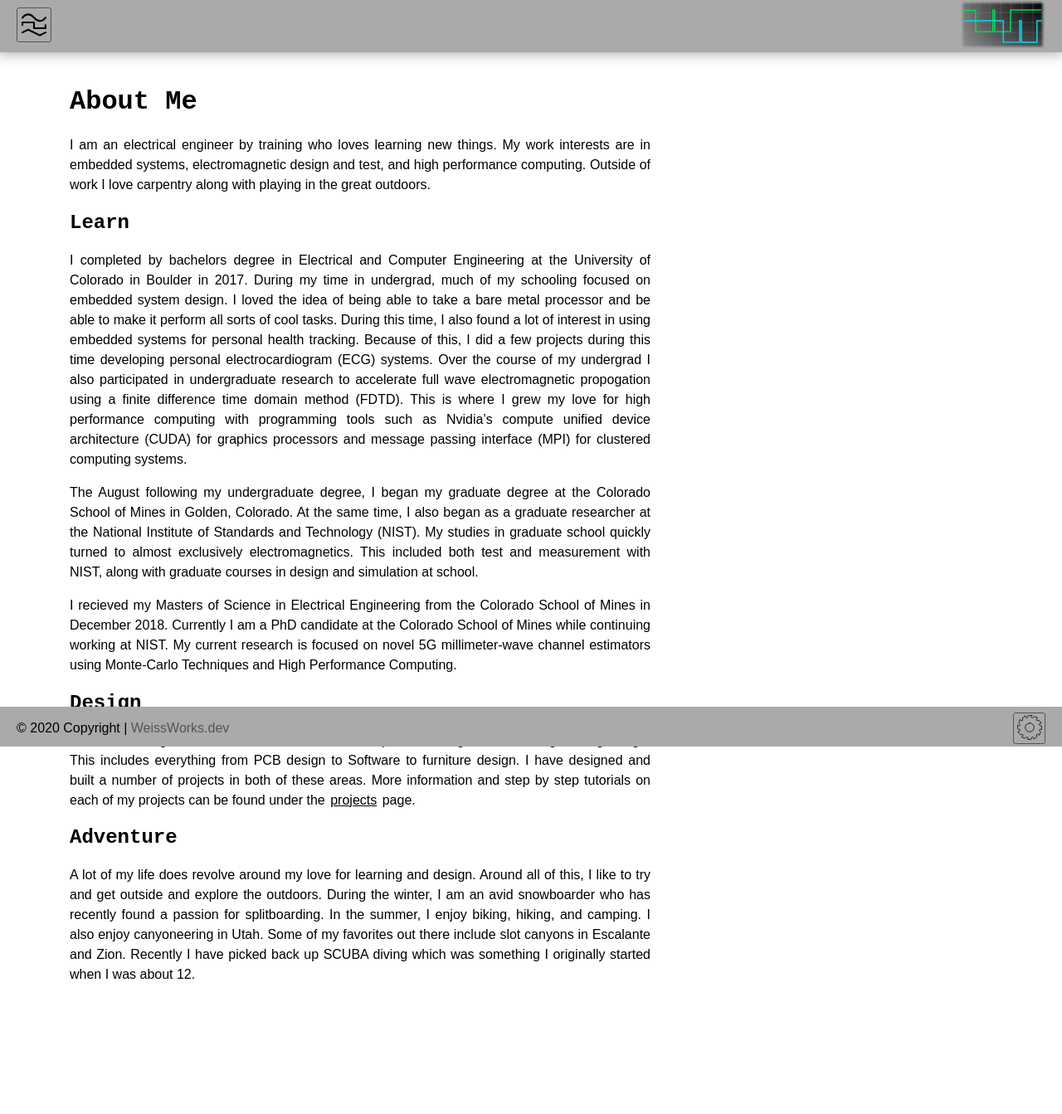
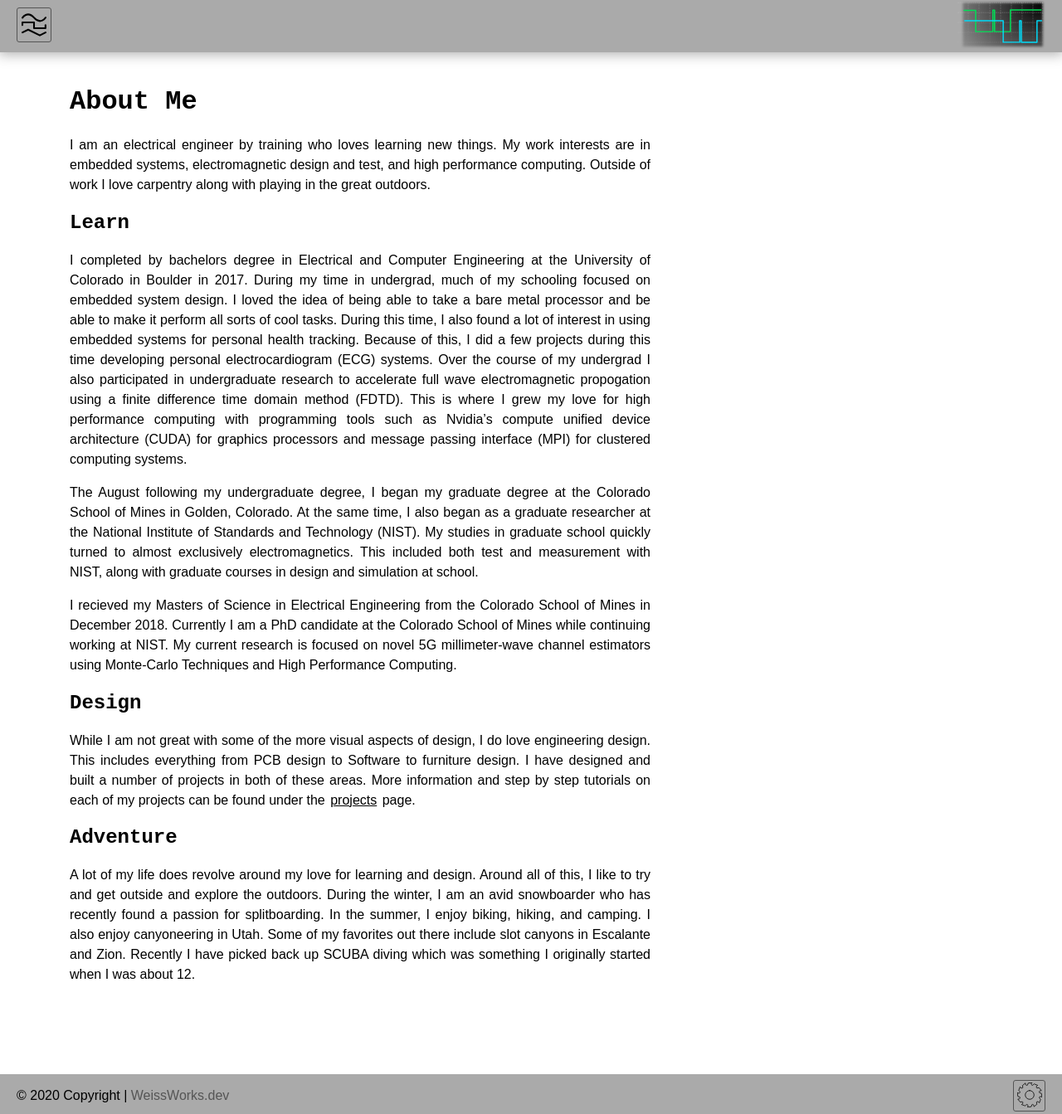
Before and after one commit to Sheekaboom/sheekaboom.github.io, a Jekyll site: the page built from about.md, in a window 1280 px wide. Shown: the whole page at 83% size. Built offline with Jekyll 4.4.1, drawn with Linux system fonts in a browser that asks for light colours; before the commit the page ends 1298 px from its top, so only the background shows below that.

Commit message:
corrected fixed footer and added high contrast theme

```diff
--- a/_includes/footer.html
+++ b/_includes/footer.html
@@ -1,4 +1,4 @@
-<footer id='common_footer'>
+<div id='common_footer'>
 
   <script>
     $(function(){
@@ -65,4 +66,4 @@
     </div>
 
   </div>
-</footer>
+</div>
--- a/_layouts/default.html
+++ b/_layouts/default.html
@@ -33,7 +33,7 @@
 
     <!-- Autofilled footer -->
     <footer>
-      {% include footer.html %}
+    {% include footer.html %}
     </footer>
 
   </body>
--- a/css/base.scss
+++ b/css/base.scss
@@ -4,38 +4,47 @@
 
 :root{
     /* Default fonts */
+
+
+    /* THEME - DEFAULT */
+    /* Colors */
+    --text-color: #000;
+    --text-accent-color: #555;
+    --background-color: #ddd;
+    --background-accent-color: #aaa;
+    --border-color:#aaa;
+    --background-image: None;
+    /* Fonts */
     --text-font: Arial, Helvetica, sans-serif;
     --header-font: "Courier New", Courier, monospace;
 
-    /* Default color scheme */
-    --text-color-default: #000;
-    --text-accent-color-default: #555;
-    --background-color-default: #ddd;
-    --background-accent-color-default: #aaa;
-    --border-color-default:#aaa;
+    /* THEME - DARK */
+    --text-color-dark: #ddd;
+    --text-accent-color-dark: #888;
+    --background-color-dark: #000;
+    --background-accent-color-dark: #555;
+    --border-color-dark:#555;
 
-    /* Light mode mode */
+    /* THEME - LIGHT */
     --text-color-light: #000;
     --text-accent-color-light: #555;
     --background-color-light: #fff;
     --background-accent-color-light: #aaa;
     --border-color-light:#aaa;
 
-    /* Dark mode mode */
-    --text-color-dark: #ddd;
-    --text-accent-color-dark: #888;
-    --background-color-dark: #000;
-    --background-accent-color-dark: #555;
-    --border-color-dark:#555;
+    /* Other themes should be set like:
 
-
-    /* Set to default color mode */
-    --text-color:var(--text-color-default);
-    --text-accent-color: var(--text-accent-color-default);
-    --background-color: var(--background-color-default);
-    --background-accent-color: var(--background-accent-color-default);
-    --border-color:var(--border-color-default);
-
+    :root[data-theme=theme_name] {
+        --text-color: ###;
+        --text-accent-color: ###;
+        --background-color: ###;
+        --background-accent-color: ###;
+        --border-color: ###;
+        --background-image: None;
+        --text-font: Arial, Helvetica, sans-serif;
+        --header-font: "Courier New", Courier, monospace;
+    }
+    */
 }
 
 /* Preferred Media color mode */
@@ -46,6 +55,7 @@
         --background-color: var(--background-color-dark);
         --background-accent-color: var(--background-accent-color-dark);
         --border-color: var(--border-color-dark);
+        --background-image: None;
     }
 }
 
@@ -56,10 +66,11 @@
         --background-color: var(--background-color-light);
         --background-accent-color: var(--background-accent-color-light);
         --border-color: var(--border-color-light);
+        --background-image: None;
     }
 }
 
-/* Allow color mode override */
+/* Here we have themes for overriding */
 :root[data-theme='dark'] {
     --text-color:var(--text-color-dark);
     --text-accent-color: var(--text-accent-color-dark);
@@ -84,17 +95,25 @@
     --border-color: #000099;
 }
 
+:root[data-theme='contrast'] {
+    --text-color:#fff;
+    --text-accent-color: #fae291;
+    --background-color: #030303;
+    --background-accent-color: #030303;
+    --border-color: #5ecace;
+}
+
 html{
-    min-height: 100%;
+    max-width: 100vw;
+    overflow-x:hidden;
 }
 body{
+    min-height: 100vh;
+    position:relative;
     background: var(--background-color);
     color: var(--text-color);
     margin: 0; padding: 0;
     font-family: var(--text-font);
-}
-main{
-    padding:20px;
 }
 /*https://stackoverflow.com/questions/6805482/css3-transition-animation-on-load*/
 @keyframes slideInFromLeft {
@@ -105,15 +124,14 @@
     animation: 1s ease-out 0s 1 slideInFromLeft;
     font-family: var(--header-font);
 }
-/*h1{animation-duration:1.3s}
-h2{animation-duration:1.0s}
-h3{animation-duration:0.7s}
-h4{animation-duration:0.4s}
-h5{animation-duration:0.1s}*/
+
 main{
-    margin-bottom: 75px;
-    margin-left:5%;
-    margin-right:5%;
+    padding:20px;
+    margin:{
+        bottom:75px;
+        left:5%;
+        right:5%;
+    }
     max-width:700px;
 }
 
--- a/css/common.scss
+++ b/css/common.scss
@@ -84,12 +84,16 @@
 /*********************/
 /* Footer definition */
 /*********************/
+footer{
+    min-height:45px;
+}
+
 #common_footer{
     width:100%;
     background:var(--background-accent-color);
+    height: 45px;
+    position:absolute;
     bottom: 0;
-    position: fixed;
-    height: 45px;
     display:flex;
     border-color:var(--border-color);
     border-top-style:solid;
```
Also changed, not shown: other parts of _includes/footer.html (+1 -0 lines).
